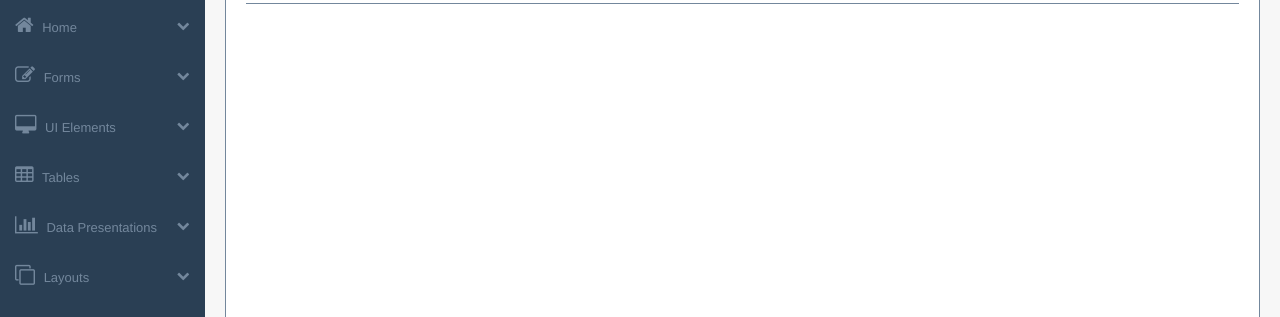
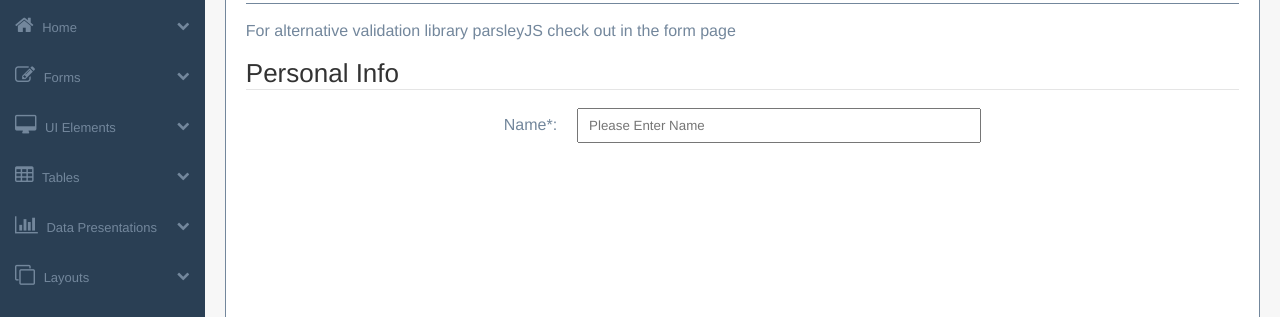
Before and after one commit to prasad-28/Form-Validation, a plain HTML site: page index.html in a window 1280 px wide. Shown: the part 198-515 px from the top of the page. Drawn offline with nearby package versions, Linux system fonts and the light colour scheme.

Commit message:
personal info page

```diff
--- a/Css/main.css
+++ b/Css/main.css
@@ -279,12 +279,14 @@ align-items: center;
 }
 .f-right{
   position: relative;
+  display: inline-block;
 }
 
 
 
 
 .settings-drop{
+    display: none;
     position: absolute;
     top: 23px;
     display: flex;
@@ -305,6 +307,33 @@ align-items: center;
   z-index: 1;
 }
 .f-right a{
-  text-decoration: none;
+    text-decoration: none;
     padding: 5px;
 }
+.main-form-page{
+  width: 100%;
+}
+.main-form-page p{
+  padding: 18px 0px;
+}
+.main-form-page span{
+      font-size: 26px;
+      color: #333;
+      border-bottom: 1px solid #e5e5e5;
+      display: block;
+}
+.form-one{
+  width: 100%;
+    height: 50px;
+    margin: 10px auto;
+    align-items: center;
+    display: flex;
+    justify-content: center;
+}
+.form-one-input{
+  padding: 8px 0;
+    width: 400px;
+    margin: 0 0 0 20px;
+    text-indent: 10px;
+    outline: none;
+}
--- a/index.html
+++ b/index.html
@@ -226,30 +226,35 @@
 
       <div class="form-panel">
         <div class="form-inner">
-
           <div class="inner-nav d-flex">
             <div class="f-left">
               <h2>Form Validation</h2><hr>
                <span style="padding-left: 10px;">Sub Title</span>
             </div>
-
             <div class="f-right">
-            <a href="#"><i class="fa fa-chevron-up" aria-hidden="true"></i></a>
-
+              <a href="#"><i class="fa fa-chevron-up" aria-hidden="true"></i></a>
               <a class="settings-click"href="#">
                   <i class="fa fa-wrench" aria-hidden="true"></i>
                   <i class="fa fa-caret-down" aria-hidden="true"></i>
               </a>
-
                 <div class="settings-drop">
                   <a href="#">Settings1</a>
                   <a href="#">Settings2</a>
                 </div>
                 <a href="#"><i class="fa fa-times" aria-hidden="true"></i></a>
+            </div>
+          </div>
 
+          <form class="main-form-page">
+            <p>For alternative validation library parsleyJS check out in the form page</p>
+            <span>Personal Info</span>
+
+            <div class="form-one">
+              <label for=""> Name*:</label>
+              <input id="fname"class="form-one-input" type="text" placeholder="Please Enter Name">
             </div>
 
-          </div>
+          </form>
 
 
 
--- a/jquery.js
+++ b/jquery.js
@@ -15,8 +15,7 @@ $(".drop-click").click(function(){
 });
 
 $(".settings-click").click(function(){
-  // $(".settings-drop").hide();
-  $(".settings-drop").toggleClass(".settings-show")
+  $(".settings-drop").toggleClass("settings-show")
 });
 
 
```
